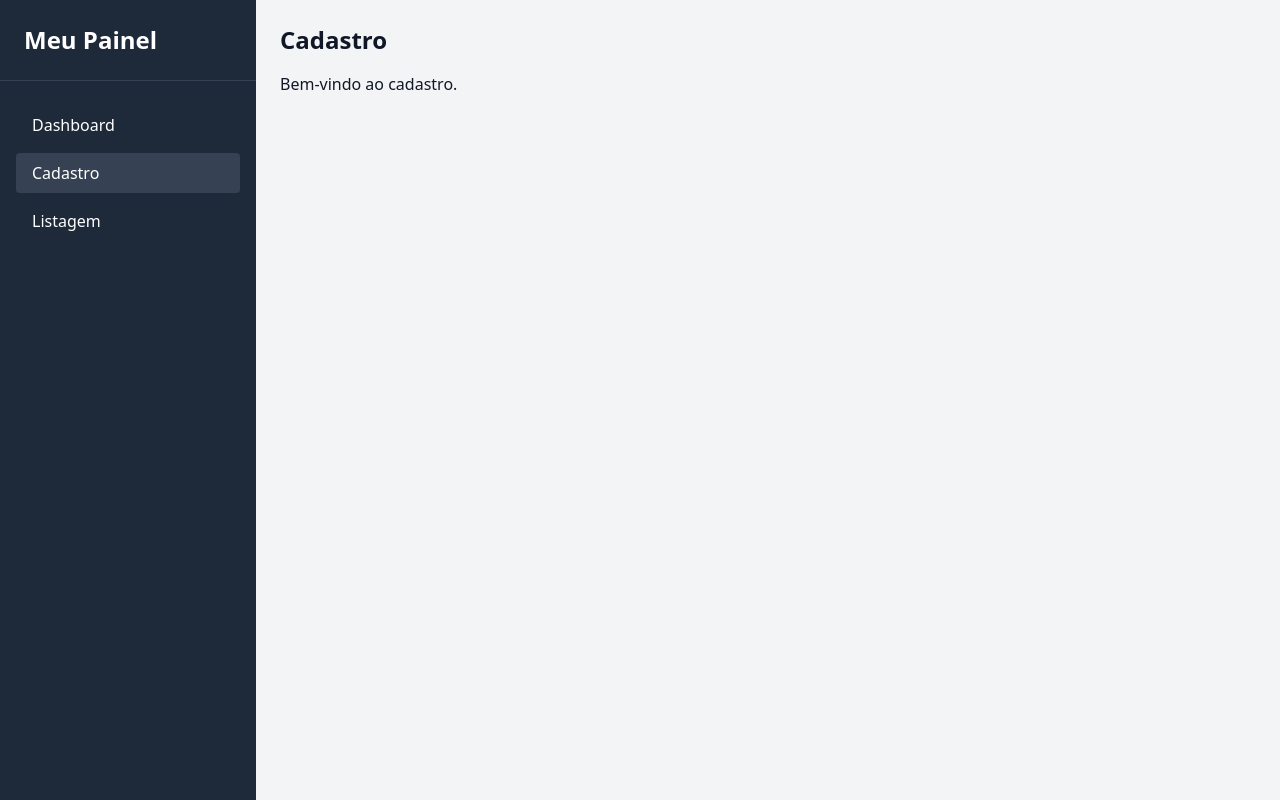
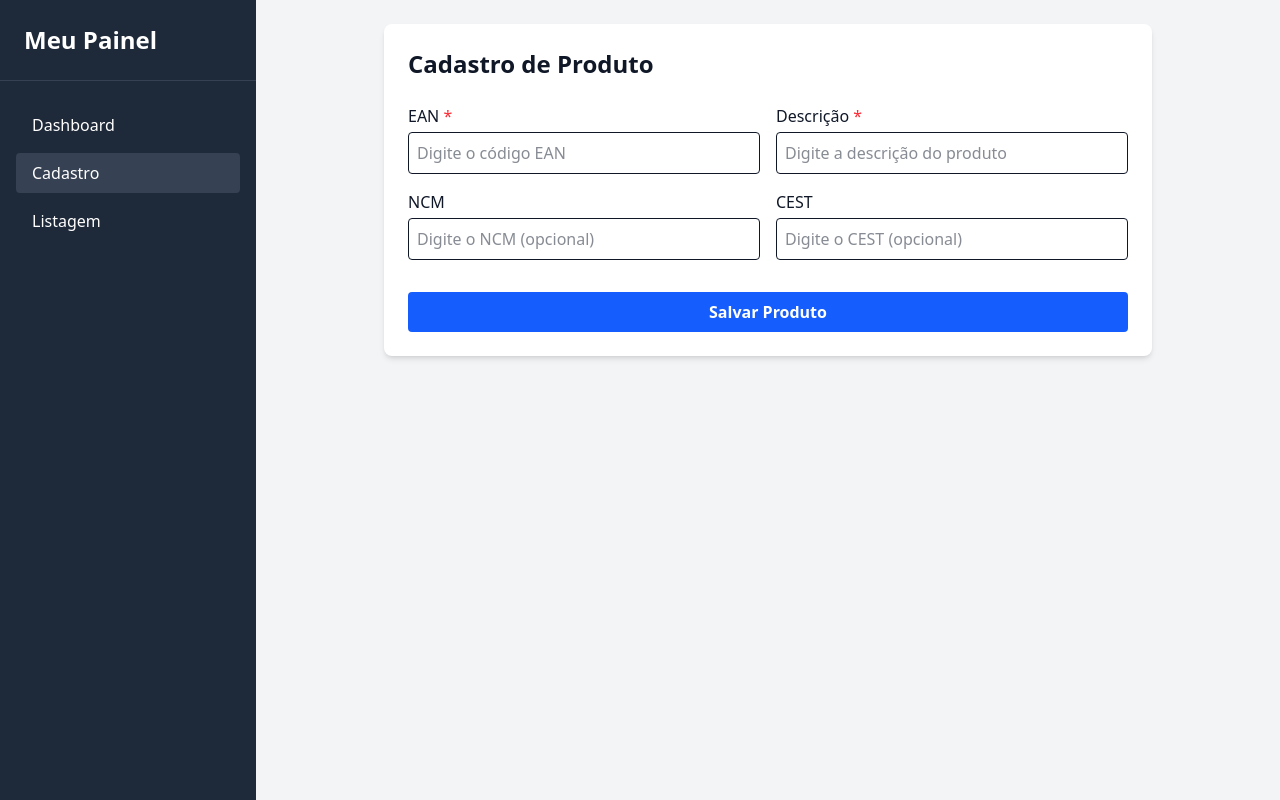
Before and after one commit to JulliaW/testando-tailwind, a Vue app: page /cadastro in a window 1280 px wide. Built offline with nearby package versions, Linux system fonts and the light colour scheme.

Commit message:
FEAT: Adicionando listagem de produtos

```diff
--- a/src/components/Sidebar.vue
+++ b/src/components/Sidebar.vue
@@ -1,12 +1,32 @@
 <template>
-  <div class="h-screen w-64 bg-gray-800 text-white flex flex-col">
+  <div>
+    <!-- Botão hamburguer (mobile only) -->
+    <button
+      @click="isOpen = !isOpen"
+      class="md:hidden fixed top-4 left-4 z-50 bg-gray-800 text-white p-2 rounded focus:outline-none"
+    >
+      <span v-if="!isOpen">☰</span>
+      <span v-else>✕</span>
+    </button>
+
+    <!-- Sidebar (mobile: v-if, desktop: sempre visível) -->
+    <div
+      :class="[
+        'fixed md:static top-0 left-0 h-screen w-64 bg-gray-800 text-white flex-col z-40 transition-transform duration-300 ease-in-out',
+        isOpen ? 'translate-x-0' : '-translate-x-full',
+        'md:translate-x-0 md:flex',
+      ]"
+    >
+      <!-- Título -->
       <div class="text-2xl font-bold p-6 border-b border-gray-700">Meu Painel</div>
 
+      <!-- Navegação -->
       <nav class="flex-1 px-4 py-6 space-y-2">
         <RouterLink
           to="/dashboard"
           class="block px-4 py-2 rounded hover:bg-gray-700"
           :class="{ 'bg-gray-700': isActive('/dashboard') }"
+          @click="closeOnMobile"
         >
           Dashboard
         </RouterLink>
@@ -14,6 +34,7 @@
           to="/cadastro"
           class="block px-4 py-2 rounded hover:bg-gray-700"
           :class="{ 'bg-gray-700': isActive('/cadastro') }"
+          @click="closeOnMobile"
         >
           Cadastro
         </RouterLink>
@@ -21,17 +42,41 @@
           to="/listagem"
           class="block px-4 py-2 rounded hover:bg-gray-700"
           :class="{ 'bg-gray-700': isActive('/listagem') }"
+          @click="closeOnMobile"
         >
           Listagem
         </RouterLink>
       </nav>
     </div>
+  </div>
 </template>
 
 <script setup>
+import { ref, onMounted, onUnmounted } from 'vue'
 import { useRoute } from 'vue-router'
 
+const isOpen = ref(false)
 const route = useRoute()
 
 const isActive = (path) => route.path === path
+
+const closeOnMobile = () => {
+  if (window.innerWidth < 768) {
+    isOpen.value = false
+  }
+}
+
+// Fecha automaticamente ao redimensionar para desktop
+const handleResize = () => {
+  if (window.innerWidth >= 768) isOpen.value = true
+}
+
+onMounted(() => {
+  handleResize()
+  window.addEventListener('resize', handleResize)
+})
+
+onUnmounted(() => {
+  window.removeEventListener('resize', handleResize)
+})
 </script>
--- a/src/views/Cadastro.vue
+++ b/src/views/Cadastro.vue
@@ -1,6 +1,114 @@
 <template>
-  <div>
-    <h1 class="text-2xl font-bold mb-4">Cadastro</h1>
-    <p>Bem-vindo ao cadastro.</p>
+  <div class="max-w-3xl mx-auto bg-white dark:bg-gray-800 p-6 rounded-lg shadow-md">
+    <h1 class="text-2xl font-bold mb-6">Cadastro de Produto</h1>
+
+    <form @submit.prevent="handleSubmit" class="grid grid-cols-1 md:grid-cols-2 gap-4">
+      <!-- EAN -->
+      <div>
+        <label class="block mb-1 font-medium">EAN <span class="text-red-500">*</span></label>
+        <input
+          v-model="form.ean"
+          type="text"
+          class="w-full p-2 border rounded focus:outline-none focus:ring"
+          :class="{ 'border-red-500': showErrors && !form.ean }"
+          placeholder="Digite o código EAN"
+        />
+      </div>
+
+      <!-- Descrição -->
+      <div>
+        <label class="block mb-1 font-medium">Descrição <span class="text-red-500">*</span></label>
+        <input
+          v-model="form.descricao"
+          type="text"
+          class="w-full p-2 border rounded focus:outline-none focus:ring"
+          :class="{ 'border-red-500': showErrors && !form.descricao }"
+          placeholder="Digite a descrição do produto"
+        />
+      </div>
+
+      <!-- NCM -->
+      <div>
+        <label class="block mb-1 font-medium">NCM</label>
+        <input
+          v-model="form.ncm"
+          type="text"
+          class="w-full p-2 border rounded focus:outline-none focus:ring"
+          placeholder="Digite o NCM (opcional)"
+        />
+      </div>
+
+      <!-- CEST -->
+      <div>
+        <label class="block mb-1 font-medium">CEST</label>
+        <input
+          v-model="form.cest"
+          type="text"
+          class="w-full p-2 border rounded focus:outline-none focus:ring"
+          placeholder="Digite o CEST (opcional)"
+        />
+      </div>
+
+      <!-- Botão -->
+      <div class="md:col-span-2 mt-4">
+        <button
+          type="submit"
+          class="w-full bg-blue-600 hover:bg-blue-700 text-white font-semibold py-2 px-4 rounded"
+        >
+          Salvar Produto
+        </button>
+      </div>
+    </form>
+
+    <!-- Feedback -->
+    <div v-if="submitted" class="mt-6 p-4 bg-green-100 text-green-800 rounded">
+      Produto cadastrado com sucesso!
+    </div>
   </div>
 </template>
+
+<script setup>
+import { ref } from 'vue'
+
+const form = ref({
+  ean: '',
+  descricao: '',
+  ncm: '',
+  cest: '',
+})
+
+const submitted = ref(false)
+const showErrors = ref(false)
+
+const handleSubmit = () => {
+  submitted.value = false
+  showErrors.value = true
+
+  if (!form.value.ean || !form.value.descricao) return
+
+  // Recuperar produtos existentes
+  const produtosSalvos = JSON.parse(localStorage.getItem('produtos') || '[]')
+
+  // Criar novo produto com ID único (timestamp)
+  const novoProduto = {
+    id: Date.now(),
+    ...form.value,
+  }
+
+  // Salvar no localStorage
+  produtosSalvos.push(novoProduto)
+  localStorage.setItem('produtos', JSON.stringify(produtosSalvos))
+
+  // Feedback
+  submitted.value = true
+  showErrors.value = false
+
+  // Limpar formulário
+  form.value = {
+    ean: '',
+    descricao: '',
+    ncm: '',
+    cest: '',
+  }
+}
+</script>
--- a/src/views/Dashboard.vue
+++ b/src/views/Dashboard.vue
@@ -1,6 +1,42 @@
 <template>
-  <div>
-    <h1 class="text-2xl font-bold mb-4">Dashboard</h1>
-    <p>Bem-vindo ao painel de controle.</p>
+  <div class="max-w-6xl mx-auto p-6">
+    <h1 class="text-2xl font-bold mb-6 text-gray-800 dark:text-white">Dashboard</h1>
+
+    <!-- Cards -->
+    <div class="grid grid-cols-1 sm:grid-cols-2 lg:grid-cols-3 gap-6">
+      <div class="bg-white dark:bg-gray-800 p-4 rounded-lg shadow text-center">
+        <p class="text-sm text-gray-500 dark:text-gray-400">Total de Produtos</p>
+        <p class="text-3xl font-bold text-blue-600 dark:text-blue-400">{{ totalProdutos }}</p>
+      </div>
+
+      <div class="bg-white dark:bg-gray-800 p-4 rounded-lg shadow text-center">
+        <p class="text-sm text-gray-500 dark:text-gray-400">Com NCM</p>
+        <p class="text-3xl font-bold text-green-600 dark:text-green-400">{{ totalComNcm }}</p>
+      </div>
+
+      <div class="bg-white dark:bg-gray-800 p-4 rounded-lg shadow text-center">
+        <p class="text-sm text-gray-500 dark:text-gray-400">Com CEST</p>
+        <p class="text-3xl font-bold text-purple-600 dark:text-purple-400">{{ totalComCest }}</p>
+      </div>
+    </div>
   </div>
 </template>
+
+<script setup>
+import { ref, computed, onMounted } from 'vue'
+
+const produtos = ref([])
+
+onMounted(() => {
+  const dados = localStorage.getItem('produtos')
+  produtos.value = dados ? JSON.parse(dados) : []
+})
+
+const totalProdutos = computed(() => produtos.value.length)
+const totalComNcm = computed(
+  () => produtos.value.filter((p) => p.ncm && p.ncm.trim() !== '').length,
+)
+const totalComCest = computed(
+  () => produtos.value.filter((p) => p.cest && p.cest.trim() !== '').length,
+)
+</script>
--- a/src/views/Listagem.vue
+++ b/src/views/Listagem.vue
@@ -1,6 +1,106 @@
 <template>
-  <div>
-    <h1 class="text-2xl font-bold mb-4">Listagem</h1>
-    <p>Bem-vindo a listagem.</p>
+  <div class="max-w-6xl mx-auto bg-white dark:bg-gray-800 p-6 rounded-lg shadow-md">
+    <h1 class="text-2xl font-bold mb-6">Listagem de Produtos</h1>
+
+    <!-- Filtro -->
+    <div class="mb-4">
+      <input
+        v-model="filtro"
+        type="text"
+        placeholder="Filtrar por EAN ou descrição..."
+        class="w-full p-2 border rounded focus:outline-none focus:ring"
+      />
+    </div>
+
+    <!-- Tabela -->
+    <div class="overflow-auto rounded">
+      <table class="min-w-full text-left text-sm">
+        <thead class="bg-gray-100 dark:bg-gray-700 text-gray-700 dark:text-white">
+          <tr>
+            <th class="p-3 font-semibold">EAN</th>
+            <th class="p-3 font-semibold">Descrição</th>
+            <th class="p-3 font-semibold">NCM</th>
+            <th class="p-3 font-semibold">CEST</th>
+          </tr>
+        </thead>
+        <tbody>
+          <tr
+            v-for="produto in produtosPaginados"
+            :key="produto.id"
+            class="border-b hover:bg-gray-50 dark:hover:bg-gray-700"
+          >
+            <td class="p-3">{{ produto.ean }}</td>
+            <td class="p-3">{{ produto.descricao }}</td>
+            <td class="p-3">{{ produto.ncm || '-' }}</td>
+            <td class="p-3">{{ produto.cest || '-' }}</td>
+          </tr>
+
+          <tr v-if="produtosFiltrados.length === 0">
+            <td colspan="4" class="p-4 text-center text-gray-500">Nenhum produto encontrado.</td>
+          </tr>
+        </tbody>
+      </table>
+    </div>
+
+    <!-- Paginação -->
+    <div v-if="totalPaginas > 1" class="flex justify-center items-center gap-2 mt-6">
+      <button
+        @click="paginaAtual--"
+        :disabled="paginaAtual === 1"
+        class="px-3 py-1 rounded bg-gray-200 dark:bg-gray-600 text-gray-800 dark:text-white disabled:opacity-50"
+      >
+        Anterior
+      </button>
+
+      <span>Página {{ paginaAtual }} de {{ totalPaginas }}</span>
+
+      <button
+        @click="paginaAtual++"
+        :disabled="paginaAtual === totalPaginas"
+        class="px-3 py-1 rounded bg-gray-200 dark:bg-gray-600 text-gray-800 dark:text-white disabled:opacity-50"
+      >
+        Próxima
+      </button>
+    </div>
   </div>
 </template>
+
+<script setup>
+import { ref, computed, onMounted, watch } from 'vue'
+
+// Estado local
+const produtos = ref([])
+const filtro = ref('')
+const paginaAtual = ref(1)
+const itensPorPagina = 5
+
+// Carrega produtos do localStorage ao montar
+onMounted(() => {
+  const dados = localStorage.getItem('produtos')
+  produtos.value = dados ? JSON.parse(dados) : []
+})
+
+// Filtragem
+const produtosFiltrados = computed(() => {
+  if (!filtro.value.trim()) return produtos.value
+  const termo = filtro.value.toLowerCase()
+  return produtos.value.filter(
+    (p) => p.ean.toLowerCase().includes(termo) || p.descricao.toLowerCase().includes(termo),
+  )
+})
+
+// Paginação
+const totalPaginas = computed(() => Math.ceil(produtosFiltrados.value.length / itensPorPagina))
+
+const produtosPaginados = computed(() => {
+  const start = (paginaAtual.value - 1) * itensPorPagina
+  return produtosFiltrados.value.slice(start, start + itensPorPagina)
+})
+
+// Corrigir pagina atual se filtro mudar e reduzir resultados
+watch(produtosFiltrados, () => {
+  if (paginaAtual.value > totalPaginas.value) {
+    paginaAtual.value = 1
+  }
+})
+</script>
```
Lines whose indentation alone changed are shown as unchanged.
